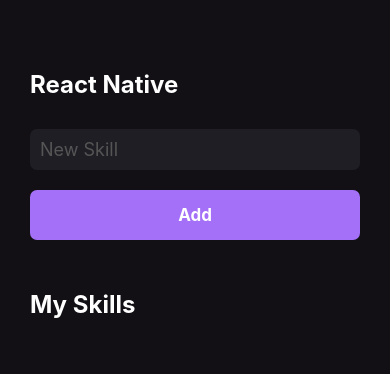
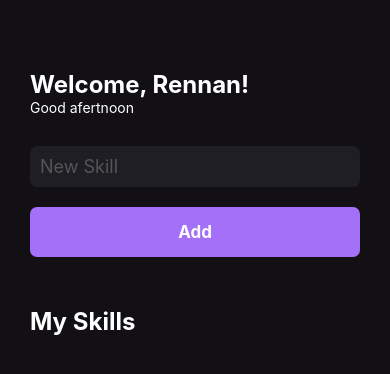
Before and after one commit to RennanD/myskills, a React Native app: screen / in a window 390 px wide. Shown: the top 374 px of the page. Built offline with nearby package versions, Linux system fonts and the light colour scheme.

Commit message:
feat: use useEffect hook

```diff
--- a/src/screens/Home/index.js
+++ b/src/screens/Home/index.js
@@ -1,8 +1,9 @@
-import React, { useState } from 'react';
+import React, { useEffect, useState } from 'react';
 import {
   View,
   Text,
   TextInput,
+  FlatList
 } from 'react-native';
 import { Button } from '../../components/Button';
 import { SkillCard } from '../../components/SkillCard';
@@ -12,6 +13,7 @@
 export function Home() {
 
   const [newSkill, setNewSkill] = useState('');
+  const [gretting, setGretting] = useState('')
   const [skills, setSkills] = useState([]);
 
   function handleAddSkils() {
@@ -19,9 +21,25 @@
     setNewSkill('');
   }
 
+  useEffect(() => {
+    const currentHour = new Date().getHours()
+
+    if(currentHour < 12) {
+      setGretting('Good Morning')
+    } else if (currentHour >= 12 && currentHour < 18) {
+      setGretting('Good afertnoon')
+    } else {
+      setGretting('Good night')
+    }
+  },[])
+
   return (
     <View style={styles.container} >
-      <Text style={styles.title} >React Native</Text>
+      <Text style={styles.title} >Welcome, Rennan!</Text>
+      <Text style={styles.gretting}>
+        {gretting}
+      </Text>
+
       <TextInput
         value={newSkill}
         style={styles.input}
@@ -39,9 +57,12 @@
         My Skills
       </Text>
 
-      {skills.map(skill => (
-        <SkillCard key={skill} skill={skill} />
-      ))}
+      <FlatList
+        data={skills}
+        showsVerticalScrollIndicator={false}
+        keyExtractor={skill => skill}
+        renderItem = {({ item: skill }) => <SkillCard skill={skill} />}
+      />
     </View>
   );
 }
--- a/src/screens/Home/styles.js
+++ b/src/screens/Home/styles.js
@@ -20,6 +20,9 @@
     marginTop: 30,
     borderRadius: 7
   },
+  gretting: {
+    color: '#fff'
+  }
 })
 
 export default styles;
```
